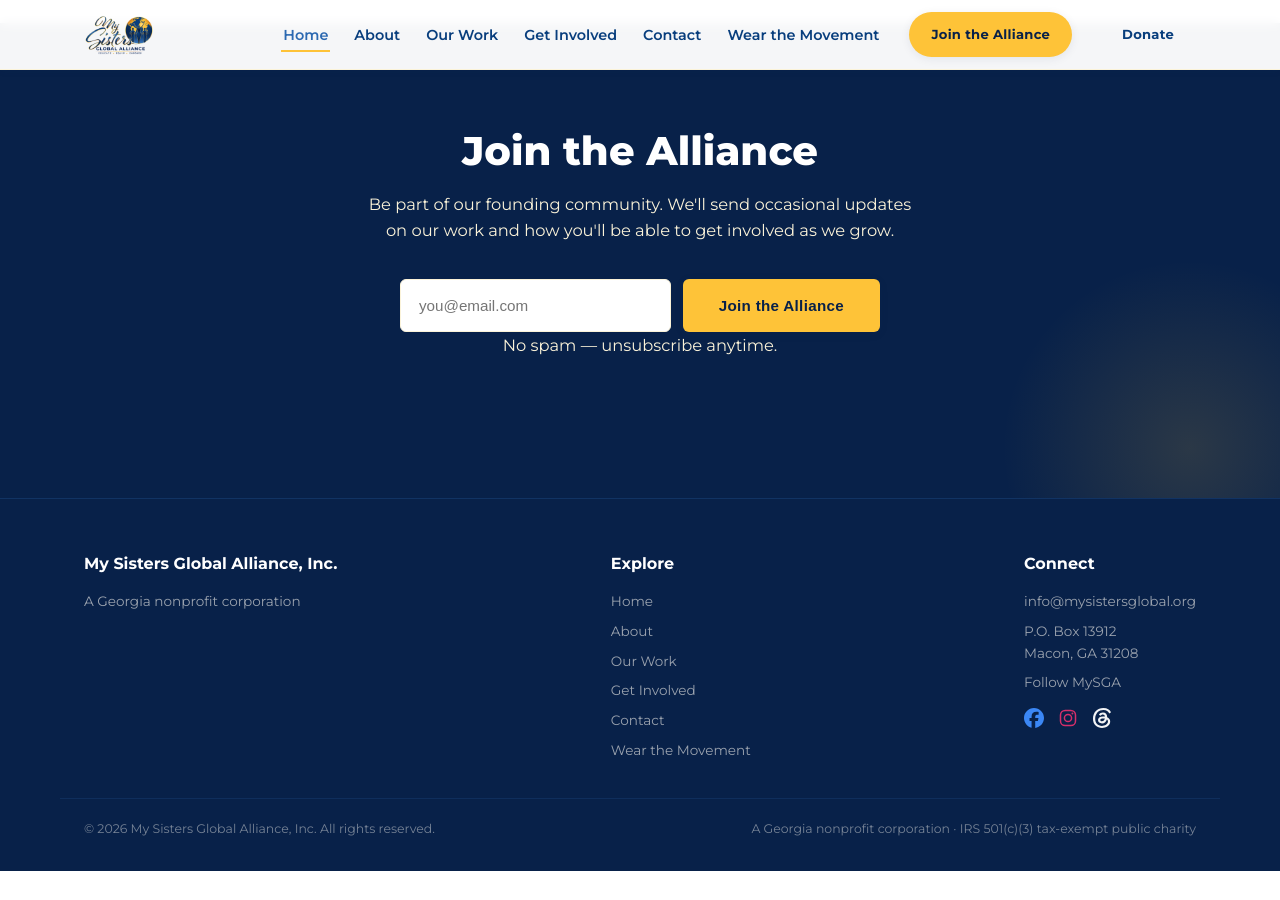
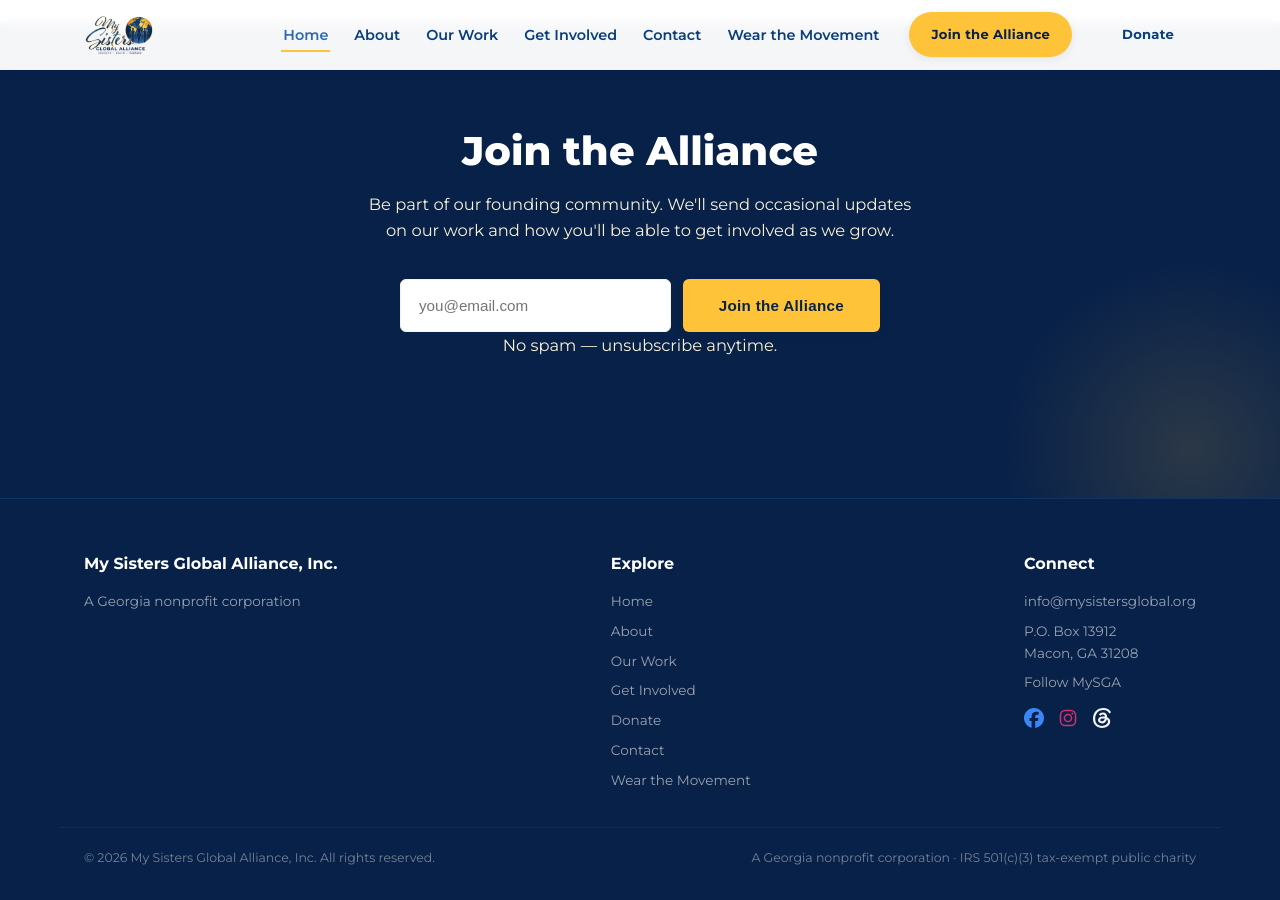
Before and after one commit to mysistersglobal/msga-landing-page, a Jekyll site: the page built from index.html, in a window 1280 px wide and 900 px high, scrolled down 3873 px. Built offline with Jekyll 4.4.1, drawn with Linux system fonts in a browser that asks for light colours; some web fonts are replaced; before the commit the page ends 4744 px from its top, so only the background shows below that.

Commit message:
Add Donate link to footer Explore list

```diff
--- a/_includes/footer.html
+++ b/_includes/footer.html
@@ -10,6 +10,7 @@
       <p><a href="{{ '/about/' | relative_url }}">About</a></p>
       <p><a href="{{ '/our-work/' | relative_url }}">Our Work</a></p>
       <p><a href="{{ '/get-involved/' | relative_url }}">Get Involved</a></p>
+      <p><a href="{{ '/donate/' | relative_url }}">Donate</a></p>
       <p><a href="{{ '/contact/' | relative_url }}">Contact</a></p>
       <p><a href="https://chozensolutions.com/collections/my-sisters-global-alliance" target="_blank" rel="noopener">Wear the Movement</a></p>
     </div>
```
